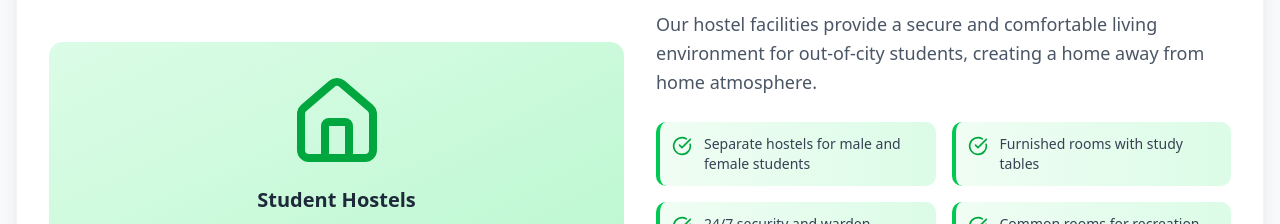
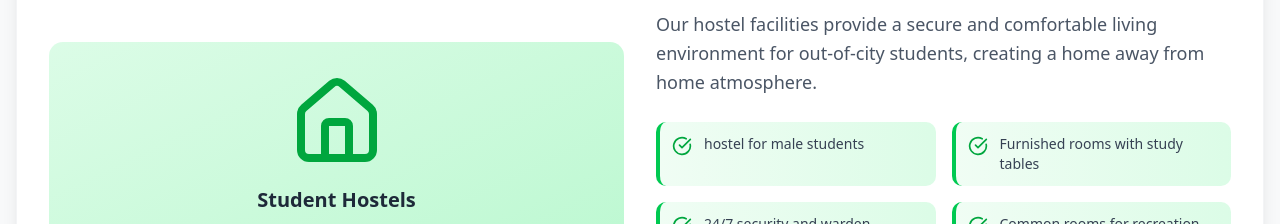
Before and after one commit to ArsalanStack/gpgcq, a Next.js app: page /facilities in a window 1280 px wide. Shown: the part 1160-1384 px from the top of the page. Built offline with nearby package versions, Linux system fonts and the light colour scheme.

Commit message:
changed something

```diff
--- a/app/facilities/page.jsx
+++ b/app/facilities/page.jsx
@@ -58,7 +58,7 @@ const FacilitiesPage = () => {
       'Photocopying and printing facilities'
     ],
     hostel: [
-      'Separate hostels for male and female students',
+      'hostel for male students',
       'Furnished rooms with study tables',
       '24/7 security and warden supervision',
       'Common rooms for recreation',
```
